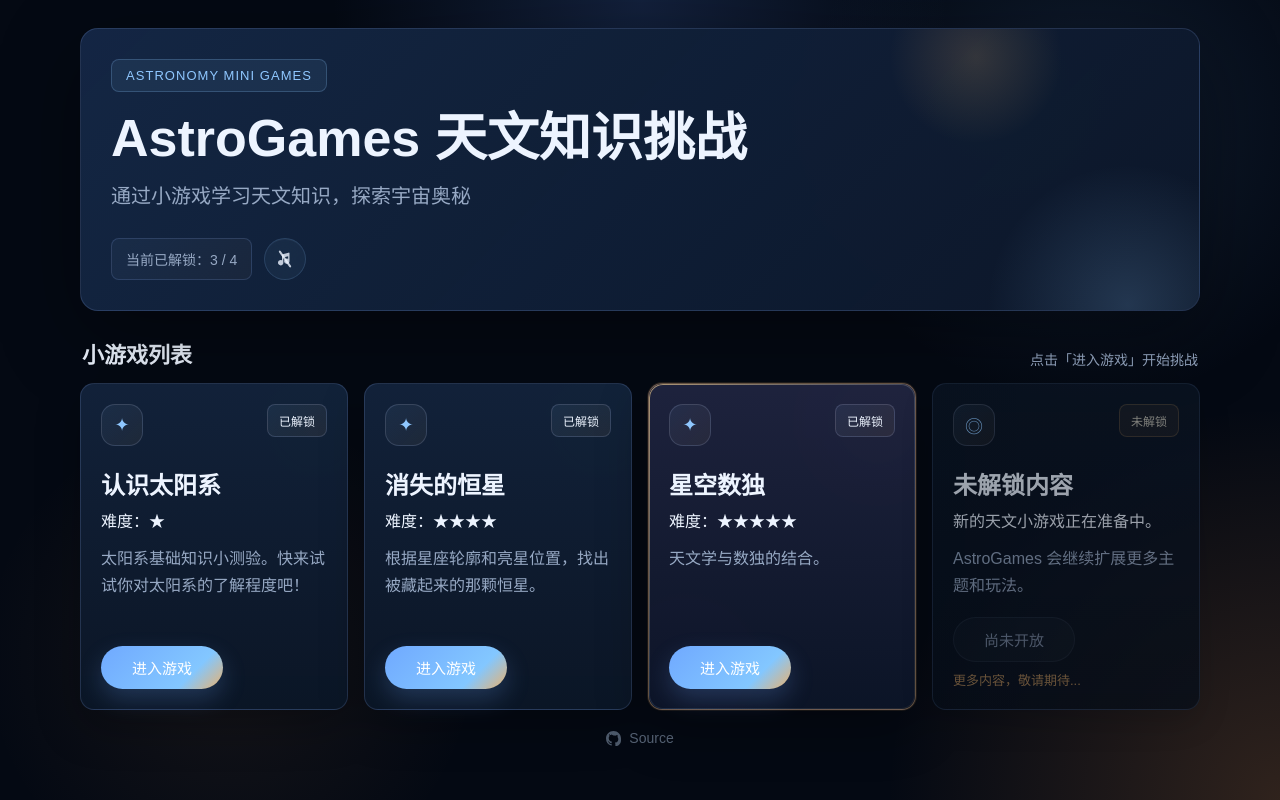
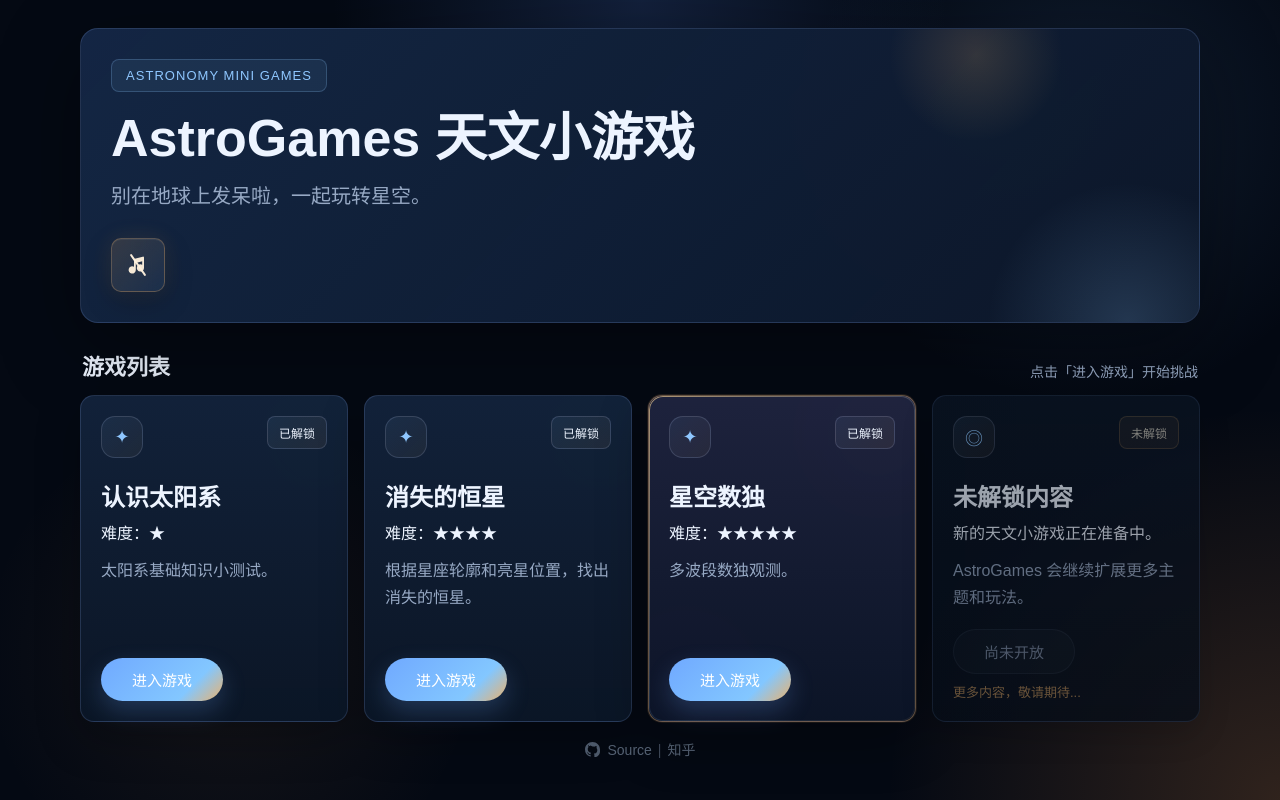
Before and after one commit to BetaGem/AstroGames, a Flask app: page / in a window 1280 px wide. Run offline with Flask 3, Linux system fonts and the light colour scheme.

Commit message:
AstroGames v0.2

```diff
--- a/games/missing_star.py
+++ b/games/missing_star.py
@@ -30,7 +30,7 @@
     "slug": "missing-star",
     "title": "消失的恒星",
     "tagline": "难度：★★★★",
-    "description": "根据星座轮廓和亮星位置，找出被藏起来的那颗恒星。",
+    "description": "根据星座轮廓和亮星位置，找出消失的恒星。",
     "status": "live",
     "badge": "已解锁",
     "available": True,
--- a/games/sky_sudoku.py
+++ b/games/sky_sudoku.py
@@ -7,7 +7,7 @@
     "slug": "sky-sudoku",
     "title": "星空数独",
     "tagline": "难度：★★★★★",
-    "description": "天文学与数独的结合。",
+    "description": "多波段数独观测。",
     "status": "live",
     "badge": "已解锁",
     "available": True,
--- a/games/solar_system.py
+++ b/games/solar_system.py
@@ -7,7 +7,7 @@
     "slug": "solar-system",
     "title": "认识太阳系",
     "tagline": "难度：★",
-    "description": "太阳系基础知识小测验。快来试试你对太阳系的了解程度吧！",
+    "description": "太阳系基础知识小测试。",
     "status": "live",
     "badge": "已解锁",
     "available": True,
--- a/static/css/home.css
+++ b/static/css/home.css
@@ -48,29 +48,33 @@
   display: inline-flex;
   align-items: center;
   justify-content: center;
-  width: 42px;
-  height: 42px;
+  width: 54px;
+  height: 54px;
   padding: 0;
-  border: 1px solid rgba(143, 199, 255, 0.16);
-  border-radius: 999px;
-  background: rgba(143, 199, 255, 0.06);
-  color: rgba(237, 244, 255, 0.8);
+  border: 1px solid rgba(241, 181, 109, 0.28);
+  border-radius: 10px;
+  background: linear-gradient(135deg, rgba(241, 181, 109, 0.16), rgba(143, 199, 255, 0.08));
+  color: rgba(255, 241, 221, 0.96);
   backdrop-filter: blur(12px);
-  box-shadow: inset 0 1px 0 rgba(255, 255, 255, 0.03);
+  box-shadow:
+    inset 0 1px 0 rgba(255, 255, 255, 0.06),
+    0 10px 28px rgba(0, 0, 0, 0.22),
+    0 0 22px rgba(241, 181, 109, 0.12);
   cursor: pointer;
   flex: 0 0 auto;
 }
 
 .bgm-control:hover {
-  background: rgba(143, 199, 255, 0.1);
-  color: rgba(237, 244, 255, 0.96);
+  background: linear-gradient(135deg, rgba(241, 181, 109, 0.22), rgba(143, 199, 255, 0.12));
+  color: #fff7e7;
 }
 
 .bgm-icon {
   position: relative;
-  width: 18px;
-  height: 18px;
+  width: 24px;
+  height: 24px;
   display: inline-block;
+  flex: 0 0 24px;
 }
 
 .bgm-icon svg,
@@ -80,17 +84,17 @@
 }
 
 .bgm-icon svg {
-  width: 18px;
-  height: 18px;
+  width: 24px;
+  height: 24px;
   fill: currentColor;
 }
 
 .bgm-icon::after {
   content: "";
-  left: 8px;
+  left: 11px;
   top: -1px;
   width: 2px;
-  height: 20px;
+  height: 26px;
   border-radius: 999px;
   background: currentColor;
   transform: rotate(-35deg);
@@ -99,13 +103,18 @@
 }
 
 .bgm-control.playing {
-  color: rgba(143, 199, 255, 0.96);
-  background: rgba(143, 199, 255, 0.12);
+  color: #fff7e7;
+  background: linear-gradient(135deg, rgba(241, 181, 109, 0.3), rgba(143, 199, 255, 0.16));
+  box-shadow:
+    inset 0 1px 0 rgba(255, 255, 255, 0.08),
+    0 12px 30px rgba(0, 0, 0, 0.24),
+    0 0 28px rgba(241, 181, 109, 0.18);
 }
 
 .bgm-control.playing .bgm-icon::after {
   opacity: 0;
 }
+
 
 .meteor-field {
   position: fixed;
@@ -503,7 +512,10 @@
 
 .footer {
   margin-top: 20px;
-  text-align: center;
+  display: flex;
+  align-items: center;
+  justify-content: center;
+  gap: 6px;
   font-size: 14px;
 }
 
@@ -514,11 +526,18 @@
   color: rgba(157, 176, 202, 0.56);
   text-decoration: none;
   transition: color 0.2s ease;
+  line-height: 1;
 }
 
 .footer-link:hover {
   color: rgba(157, 176, 202, 0.74);
   text-decoration: underline;
+}
+
+.footer-separator {
+  margin: 0;
+  line-height: 1;
+  color: rgba(157, 176, 202, 0.4);
 }
 
 .footer-icon {
--- a/templates/games/solar_system/index.html
+++ b/templates/games/solar_system/index.html
@@ -4,6 +4,7 @@
     <meta charset="utf-8">
     <meta name="viewport" content="width=device-width, initial-scale=1">
     <title>认识太阳系</title>
+    <link rel="icon" href="{{ url_for('static', filename='favicon.svg') }}" type="image/svg+xml">
     <link rel="stylesheet" href="{{ url_for('static', filename='css/solar_system.css') }}">
   </head>
   <body>
@@ -94,6 +95,10 @@
             </svg>
             <span>Source</span>
           </a>
+          <span class="footer-separator">|</span>
+          <a class="footer-link" href="https://www.zhihu.com/" target="_blank" rel="noreferrer" aria-label="Zhihu homepage">
+            <span>知乎</span>
+          </a>
         </div>
       </section>
     </main>
--- a/templates/home.html
+++ b/templates/home.html
@@ -4,6 +4,7 @@
     <meta charset="utf-8">
     <meta name="viewport" content="width=device-width, initial-scale=1">
     <title>AstroGames</title>
+    <link rel="icon" href="{{ url_for('static', filename='favicon.svg') }}" type="image/svg+xml">
     <link rel="stylesheet" href="{{ url_for('static', filename='css/home.css') }}">
   </head>
   <body>
@@ -18,10 +19,9 @@
     <main class="wrap">
       <section class="hero">
         <div class="eyebrow">Astronomy Mini Games</div>
-        <h2 class="hero-title">AstroGames 天文知识挑战</h2>
-        <p class="subtitle">通过小游戏学习天文知识，探索宇宙奥秘</p>
+        <h2 class="hero-title">AstroGames 天文小游戏</h2>
+        <p class="subtitle">别在地球上发呆啦，一起玩转星空。</p>
         <div class="hero-meta">
-          <div class="hero-pill">当前已解锁：{{ games|selectattr('available')|list|length }} / {{ games|length }}</div>
           <button
             class="bgm-control"
             id="bgmToggle"
@@ -41,7 +41,7 @@
       </section>
 
       <div class="section-head">
-        <h2 class="section-title">小游戏列表</h2>
+        <h2 class="section-title">游戏列表</h2>
         <p class="section-note">点击「进入游戏」开始挑战</p>
       </div>
 
@@ -74,6 +74,10 @@
           </svg>
           <span>Source</span>
         </a>
+        <span class="footer-separator">|</span>
+        <a class="footer-link" href="https://www.zhihu.com/" target="_blank" rel="noreferrer" aria-label="Zhihu homepage">
+          <span>知乎</span>
+        </a>
       </div>
     </main>
 
```
Also changed, not shown: static/css/sky_sudoku.css (+17 -5 lines), static/css/solar_system.css (+11 -1 lines), static/js/sky_sudoku.js (+154 -46 lines), templates/games/missing_star/error.html (+15 -0 lines), templates/games/missing_star/index.html (+22 -2 lines), templates/games/missing_star/result.html (+15 -1 lines), templates/games/sky_sudoku/index.html (+6 -1 lines), static/favicon.svg (added), 1 other file.
